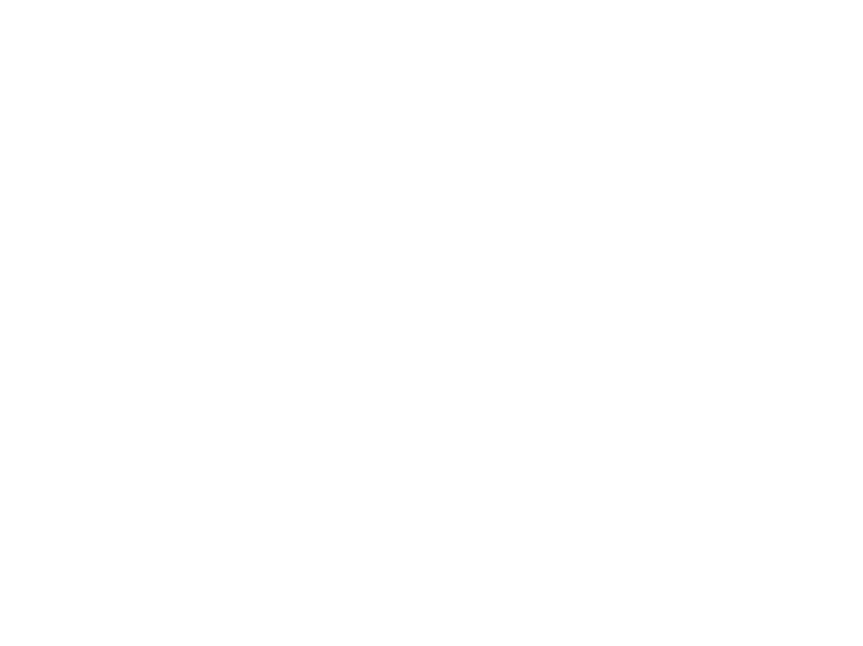
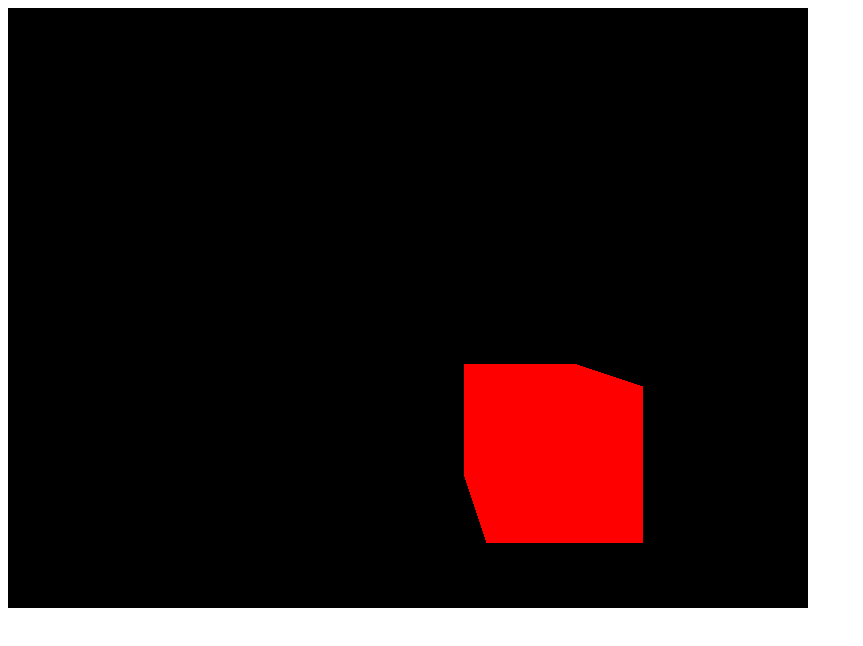
Before and after one commit to bastiencro/threejs, a plain HTML site: page 03-basic-scene/index.html in a window 1280 px wide. Shown: the whole page, without its empty margins (0-863 px from the left). Drawn offline with Linux system fonts and the light colour scheme.

Commit message:
Completed lesson 3

```diff
--- a/03-basic-scene/index.html
+++ b/03-basic-scene/index.html
@@ -8,6 +8,7 @@
     <title>03-basic-scene</title>
 </head>
 <body>
+    <canvas class="webgl"></canvas>
     <script src="./three.min.js"></script>
     <script src="./script.js"></script>
 </body>
--- a/03-basic-scene/script.js
+++ b/03-basic-scene/script.js
@@ -1 +1,35 @@
-console.log("hello world")
+console.log(THREE)
+
+
+// Scene
+const scene = new THREE.Scene();
+
+// Red cube
+const geometry = new THREE.BoxGeometry(1, 1, 1);
+const material = new THREE.MeshBasicMaterial({ color : 0xff0000 });
+const mesh = new THREE.Mesh(geometry, material);
+
+scene.add(mesh);
+
+// Sizes
+const sizes = {
+    width: 800,
+    height: 600
+};
+
+// Camera
+const camera = new THREE.PerspectiveCamera(75, sizes.width / sizes.height );
+camera.position.z = 3;
+camera.position.x = -1;
+camera.position.y = 1;
+scene.add(camera);
+
+
+// Renderer
+const canvas = document.querySelector('.webgl');
+const renderer = new THREE.WebGLRenderer({
+    canvas: canvas
+});
+renderer.setSize(sizes.width, sizes.height);
+
+renderer.render(scene, camera);
```
